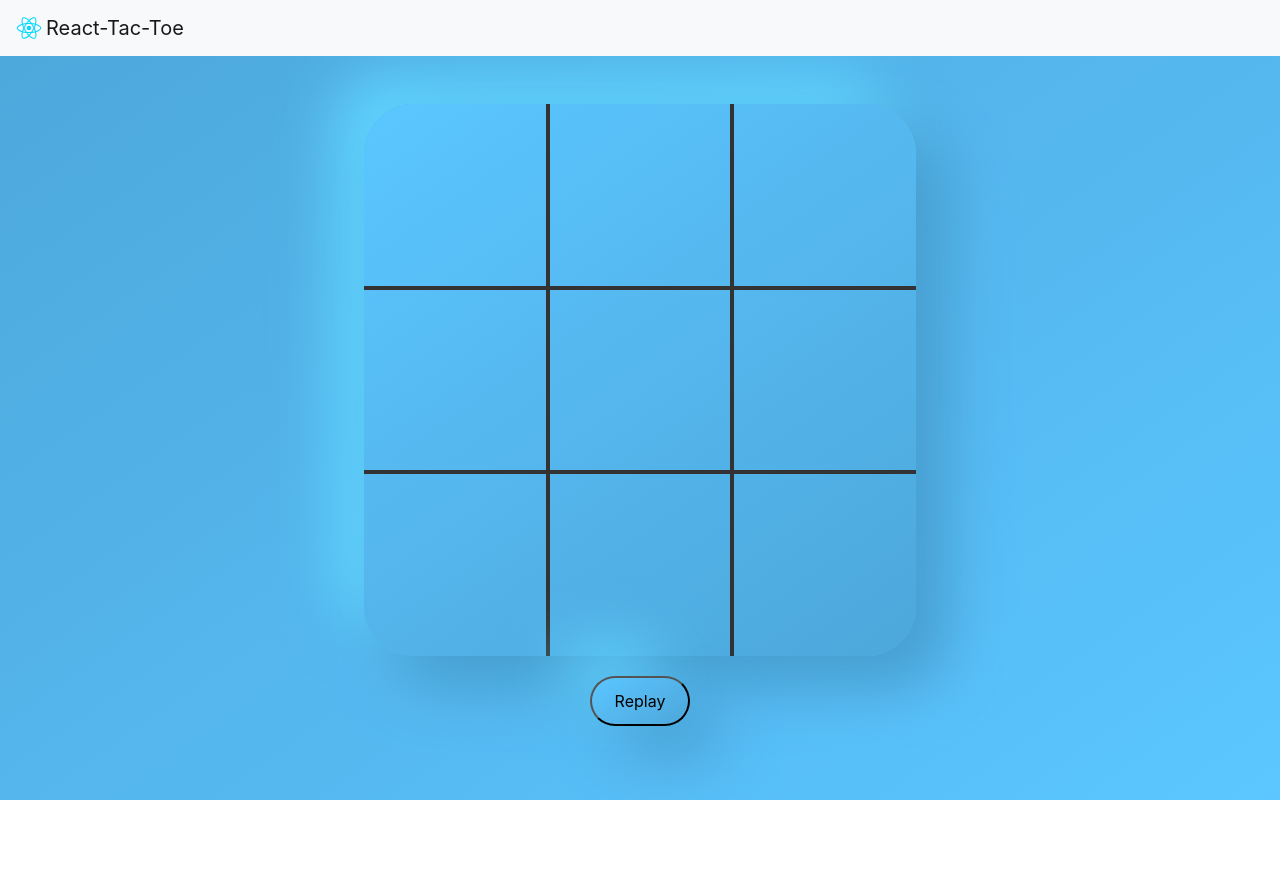
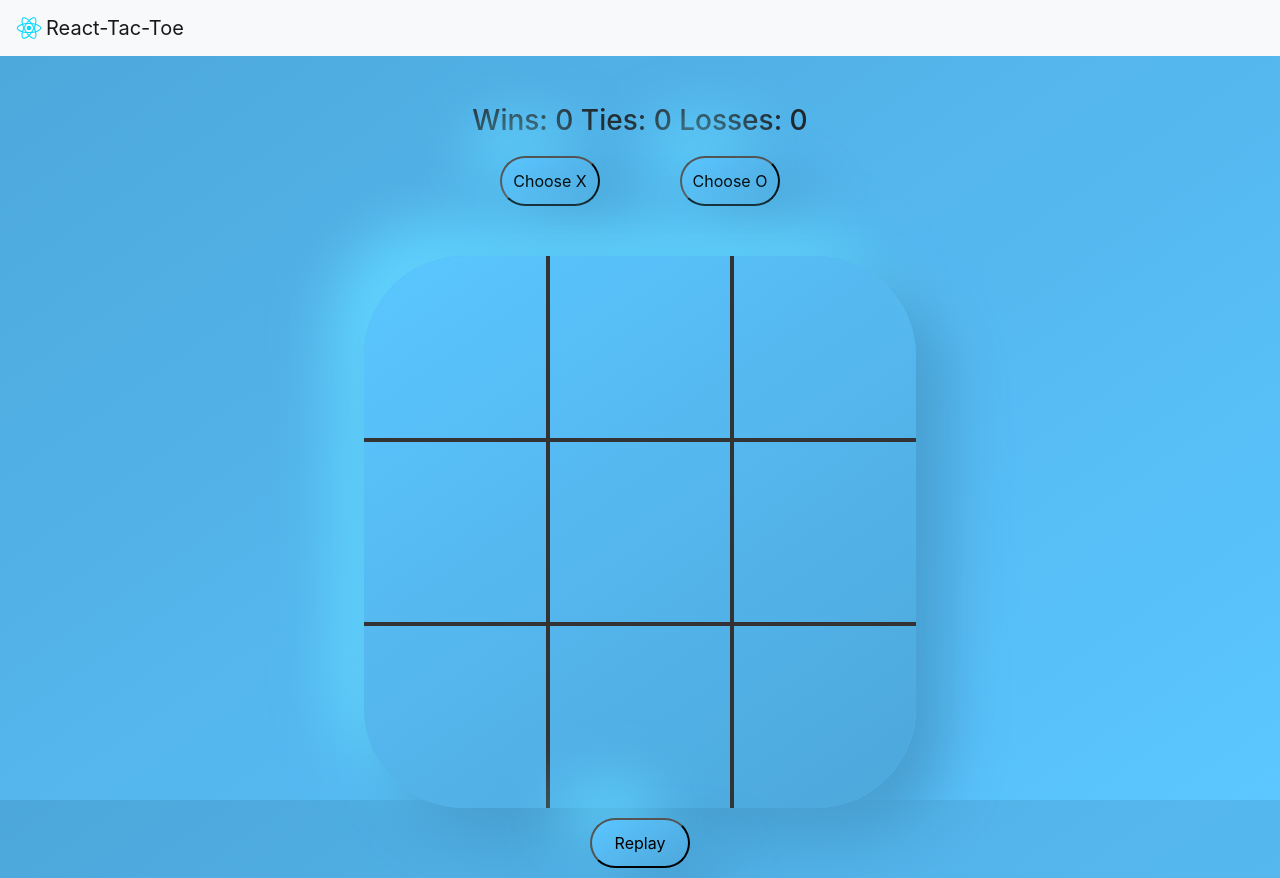
Before and after one commit to StephenOveson/react-tac-toe, a React (Create React App) app: page / in a window 1280 px wide. Before the commit the page ends 800 px from the top, so only its background shows below. Built offline with nearby package versions, Linux system fonts and the light colour scheme; the HTML template or start-up script is replaced by a standard one.

Commit message:
choose x or choose o

```diff
--- a/src/components/TicTacToe/Board.css
+++ b/src/components/TicTacToe/Board.css
@@ -4,8 +4,12 @@
     box-sizing: border-box;
 }
 
+html {
+    height: 100%;
+}
+
 body {
-    height: 100vh;
+    min-height: 100%;
     background: linear-gradient(145deg, #4da7db, #5bc6ff);
 }
 
@@ -13,7 +17,8 @@ body {
     display: flex;
     width: 552px;
     flex-wrap: wrap;
-    border-radius: 50px;
+    border-radius: 100px;
+    margin-top: 40px;
     background: linear-gradient(145deg, #5bc6ff, #4da7db);
     box-shadow:  30px 30px 60px #489dcf,
              -30px -30px 60px #62d5ff;
@@ -32,10 +37,10 @@ body {
 }
 
 .theButton {
-    margin-top: 20px;
     height: 50px;
     width: 100px;
     border-radius: 50px;
+    margin: 10px 40px;
     background: linear-gradient(145deg, #5bc6ff, #4da7db);
     box-shadow:  30px 30px 60px #489dcf,
              -30px -30px 60px #62d5ff;
--- a/src/components/TicTacToe/Board.jsx
+++ b/src/components/TicTacToe/Board.jsx
@@ -4,9 +4,15 @@ import './Board.css'
 const TicTacToe = () => {
     const [board, setBoard] = useState(Array.from(Array(9).keys()))
     const [gameEnded, setGameEnded] = useState(false)
+    const [wins, setWins] = useState(0)
+    const [loss, setLoss] = useState(0)
+    const [tie, setTie] = useState(0)
+    const [person, setPerson] = useState('X')
+    const [computer, setComputer] = useState('O')
+    const [gameStart, setGameStart] = useState(true)
 
-    const human = 'X'
-    const ai = 'O'
+    const human = person
+    const ai = computer
     const winCombos = [
         [0, 1, 2],
         [3, 4, 5],
@@ -20,13 +26,14 @@ const TicTacToe = () => {
     const cells = document.getElementsByClassName('square')
 
     const turnClick = (square) => {
-        if(gameEnded) return
+        if (gameStart) {
+            setGameStart(false)
+        }
+        if (gameEnded) return
         if (typeof board[square.target.id] == 'number') {
             turn(square.target.id, human)
             if (!checkTie()) {
-                setTimeout(function () {
-                    turn(bestSpot(), ai)
-                }, 500)
+                turn(bestSpot(), ai)
             }
         }
     }
@@ -55,6 +62,7 @@ const TicTacToe = () => {
         for (let index of winCombos[gameWon.index]) {
             document.getElementById(index).style.backgroundColor =
                 gameWon.player === human ? "blue" : "red";
+            gameWon.player === human ? setWins(wins + 1) : setLoss(loss + 1);
         }
         setGameEnded(true)
         declareWinner(gameWon.player === human ? "You Win" : "You Lose")
@@ -79,6 +87,7 @@ const TicTacToe = () => {
                 cells[i].style.backgroundColor = 'green';
             }
             setGameEnded(true)
+            setTie(tie + 1)
             declareWinner('Tie Game!')
             return true;
         }
@@ -139,6 +148,7 @@ const TicTacToe = () => {
     const replay = () => {
         setBoard(Array.from(Array(9).keys()))
         setGameEnded(false)
+        setGameStart(true)
         for (let i = 0; i < cells.length; i++) {
             cells[i].innerText = '';
             cells[i].style.removeProperty('background-color');
@@ -147,8 +157,26 @@ const TicTacToe = () => {
         document.querySelector('.endgame .text').innerText = '';
     }
 
+    const pickX = () => {
+        if (gameStart) {
+            setPerson('X')
+            setComputer('O')
+        }
+    }
+    const pickO = () => {
+        if (gameStart) {
+            setPerson('O')
+            setComputer('X')
+        }
+    }
+
     return (
         <div id="game">
+            <h3 className="score">Wins: {wins} Ties: {tie} Losses: {loss}</h3>
+            <div>
+                <button type="button" className="theButton" onClick={pickX}>Choose X</button>
+                <button type="button" className="theButton" onClick={pickO}>Choose O</button>
+            </div>
             <div id="board" onClick={(e) => turnClick(e)}>
                 <div className="square" id="0"></div>
                 <div className="square" id="1"></div>
@@ -162,7 +190,7 @@ const TicTacToe = () => {
             </div>
             <div className="endgame">
                 <div className="text"></div>
-                <button type="button" onClick={replay} className="theButton">Replay</button>
+                <button onClick={replay} className="theButton">Replay</button>
             </div>
         </div>
     )
```
